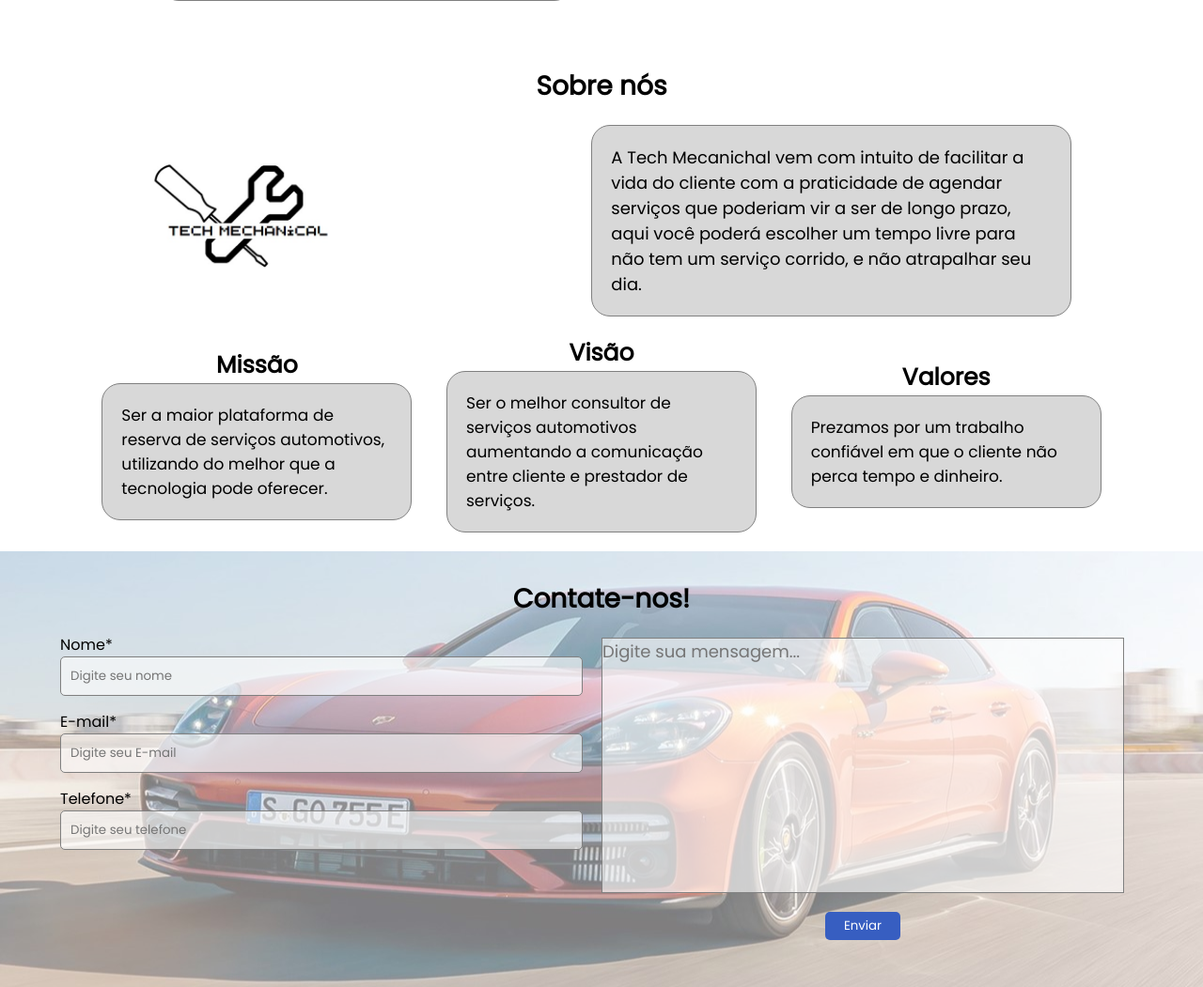
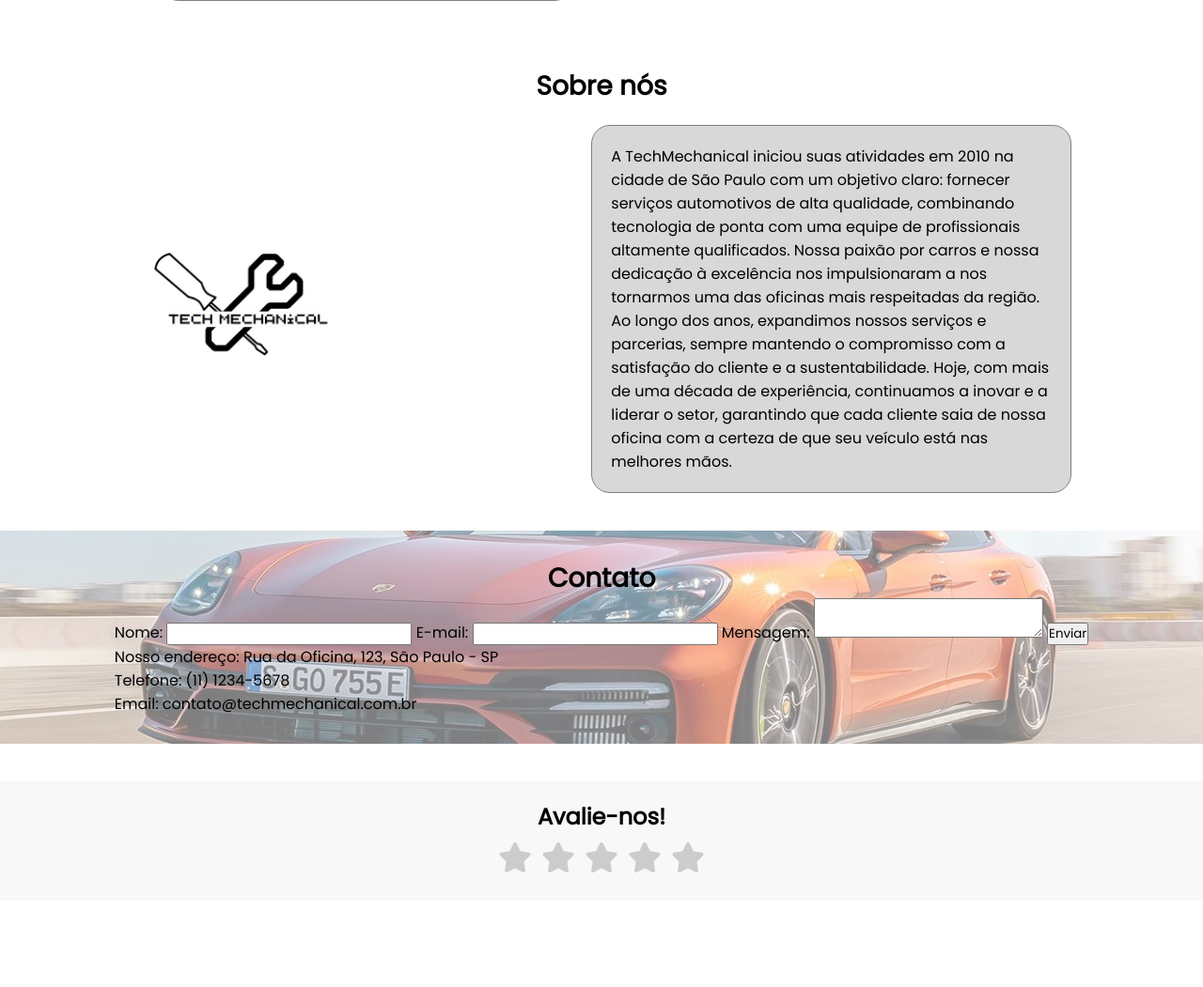
Before and after one commit to eliass0usa/Uninove-4semestre, a PHP site: page / in a window 1280 px wide. Shown: the part 2266-3317 px from the top of the page at 94% size. After the commit the page ends 3195 px from the top, so only its background shows below. Run offline with PHP 8.4, Linux system fonts and the light colour scheme; some libraries are stand-ins or nearby versions.

Commit message:
new feature

```diff
--- a/assets/js/index.js
+++ b/assets/js/index.js
@@ -10,3 +10,41 @@ hamburguerMenu.addEventListener('click', ()=>{
 closeMenuBtn.addEventListener('click', ()=>{
     document.querySelector('.header_wpnav').classList.toggle('menu-ativado')
 })
+
+document.addEventListener('DOMContentLoaded', function() {
+    const stars = document.querySelectorAll('.star');
+    const mensagem = document.querySelector('.avaliacao--mensagem');
+
+    stars.forEach(star => {
+        star.addEventListener('mouseover', onMouseOver);
+        star.addEventListener('mouseout', onMouseOut);
+        star.addEventListener('click', onClick);
+    });
+
+    function onMouseOver(e) {
+        const starValue = e.target.getAttribute('data-value');
+        stars.forEach(star => {
+            if (star.getAttribute('data-value') <= starValue) {
+                star.classList.add('hovered');
+            } else {
+                star.classList.remove('hovered');
+            }
+        });
+    }
+
+    function onMouseOut() {
+        stars.forEach(star => star.classList.remove('hovered'));
+    }
+
+    function onClick(e) {
+        const starValue = e.target.getAttribute('data-value');
+        stars.forEach(star => {
+            if (star.getAttribute('data-value') <= starValue) {
+                star.classList.add('selected');
+            } else {
+                star.classList.remove('selected');
+            }
+        });
+        mensagem.textContent = `Você avaliou com ${starValue} estrela(s). Obrigado!`;
+    }
+});
--- a/assets/style/style.css
+++ b/assets/style/style.css
@@ -383,52 +383,7 @@ body{
 
 /* contate-nos */
 
-.contato{
-    background-image: url("./assets/images/contato-1.jpeg");
-    background-position: center;
-    background-size: cover;
-    background-repeat: no-repeat;
-    display: flex;
-    flex-direction: column;
-    align-items: center;
-    justify-content: center;
-    padding: 30px 0 ;
-}
 
-.contato--titulo{
-    font-size: 28px;
-}
-
-.contato_form{
-    display: flex;
-    flex-direction: row;
-    justify-content: center;
-    width: 90%;
-
-
-}
-
-.contato_form_wp{
-    display: flex;
-    flex-direction: column;
-    width: 100%;
-
-}
-
-.contato_form_wp--label{
-    display: flex;
-    flex-direction: column;
-    margin-top: 15px;
-
-}
-
-.contato_form_wp--input{
-    padding: 10px;
-    border-radius: 5px;
-    outline: none;
-    border: 1px solid grey;
-    background-color: rgba(255, 255, 255, 0.603);
-}
 
 .form--wp{
     width: 100%;
@@ -544,3 +499,86 @@ body{
 .header_wpnav.menu-ativado{
     background-color: red;
 }
+
+/* AVALIAÇÃO */
+.avaliacao {
+    text-align: center;
+    padding: 20px;
+    background-color: #f8f8f8;
+    margin-top: 40px;
+}
+
+.avaliacao--titulo {
+    font-size: 1.5em;
+    margin-bottom: 10px;
+}
+
+.stars {
+    display: flex;
+    justify-content: center;
+    gap: 10px;
+}
+
+.star {
+    font-size: 2em;
+    cursor: pointer;
+    color: #ccc;
+}
+
+.star:hover,
+.star.hovered,
+.star.selected {
+    color: gold;
+}
+
+.avaliacao--mensagem {
+    margin-top: 10px;
+    font-size: 1em;
+}
+
+.contato{
+    background-image: url("./assets/images/contato-1.jpeg");
+    background-position: center;
+    background-size: cover;
+    background-repeat: no-repeat;
+    display: flex;
+    flex-direction: column;
+    align-items: center;
+    justify-content: center;
+    padding: 30px 0 ;
+}
+
+.contato--titulo{
+    font-size: 28px;
+}
+
+.contato_form{
+    display: flex;
+    flex-direction: row;
+    justify-content: center;
+    width: 90%;
+
+
+}
+
+.contato_form_wp{
+    display: flex;
+    flex-direction: column;
+    width: 100%;
+
+}
+
+.contato_form_wp--label{
+    display: flex;
+    flex-direction: column;
+    margin-top: 15px;
+
+}
+
+.contato_form_wp--input{
+    padding: 10px;
+    border-radius: 5px;
+    outline: none;
+    border: 1px solid grey;
+    background-color: rgba(255, 255, 255, 0.603);
+}
--- a/index.html
+++ b/index.html
@@ -16,8 +16,6 @@
     <link rel="preconnect" href="https://fonts.googleapis.com">
     <link rel="preconnect" href="https://fonts.gstatic.com" crossorigin>
     <link href="https://fonts.googleapis.com/css2?family=Poppins:ital,wght@0,200;0,300;0,400;1,400&display=swap" rel="stylesheet">
-
-
 </head>
 <body>
     <span id="home"></span>
@@ -43,7 +41,6 @@
                 </div>
             </nav>
         </div>
-
     </header>
 
     <!-- HOME -->
@@ -100,7 +97,6 @@
     <section id="servicos" class="servicos">
         <h2 class="servicos--titulo">Serviços</h2>
 
-
         <div class="servicos-wp">
             <article class="servicos_article">
                 <img src="./assets/images/servicos-1.jpeg" alt="" class="servicos_article--imagem">
@@ -119,7 +115,7 @@
                 <div class="servicos_article_card">
                     <h3 class="servicos_article_card--titulo">Funilaria</h3>
 
-                    <p class="servicos_article_card--desc">Preserve a beleza do seu veículo com a revisão preventiva de funilaria. Nossa equipe especializada realizará uma análise minuciosa da carroceria, reparando pequenos amassados, arranhões e danos estéticos. </p>
+                    <p class="servicos_article_card--desc">Preserve a beleza do seu veículo com a revisão preventiva de funilaria. Nossa equipe especializada realizará uma análise minuciosa da carroceria, reparando pequenos amassados, arranhões e danos estéticos.</p>
                 </div>
 
                 <button class="servicos_article--btn"> Agendar revisão</button>
@@ -136,7 +132,6 @@
                 <button class="servicos_article--btn"> Agendar revisão</button>
             </article>
         </div>
-
     </section>
 
     <!-- parceiros -->
@@ -174,71 +169,52 @@
             </div>
 
             <div class="sobrenos_historia-wp">
-                    <p class="sobrenos_historia--desc">A Tech Mecanichal vem com intuito de facilitar a vida do cliente com a praticidade de agendar serviços que poderiam vir a ser de longo prazo, aqui você   poderá escolher um tempo livre para não tem um serviço corrido, e não atrapalhar seu dia.</p>
-
-                </div>
-            </article>
-
-            <article class="sobrenos_infos">
-                <div class="sobrenos_infos_article">
-                    <h3 class="sobrenos_infos_article--titulo">Missão</h3>
-
-                    <div class="sobrenos_infos_article-card">
-                        <p class="sobrenos_infos_article-card--desc">Ser a maior plataforma de reserva de serviços automotivos, utilizando do melhor que a tecnologia pode oferecer.
-                        </p>
-                    </div>
-                </div>
-
-                <div class="sobrenos_infos_article">
-                    <h3 class="sobrenos_infos_article--titulo">Visão</h3>
-
-                    <div class="sobrenos_infos_article-card">
-                        <p class="sobrenos_infos_article-card--desc">Ser o melhor consultor de serviços automotivos aumentando a comunicação entre cliente e prestador de serviços.</p>
-                    </div>
-                </div>
-
-                <div class="sobrenos_infos_article">
-                    <h3 class="sobrenos_infos_article--titulo">Valores</h3>
-
-                    <div class="sobrenos_infos_article-card">
-                        <p class="sobrenos_infos_article-card--desc">Prezamos por um trabalho confiável em que o cliente não perca tempo e dinheiro.</p>
-                    </div>
+                <p class="sobrenos_historia-wp--desc">A TechMechanical iniciou suas atividades em 2010 na cidade de São Paulo com um objetivo claro: fornecer serviços automotivos de alta qualidade, combinando tecnologia de ponta com uma equipe de profissionais altamente qualificados. Nossa paixão por carros e nossa dedicação à excelência nos impulsionaram a nos tornarmos uma das oficinas mais respeitadas da região. Ao longo dos anos, expandimos nossos serviços e parcerias, sempre mantendo o compromisso com a satisfação do cliente e a sustentabilidade. Hoje, com mais de uma década de experiência, continuamos a inovar e a liderar o setor, garantindo que cada cliente saia de nossa oficina com a certeza de que seu veículo está nas melhores mãos.</p>
             </div>
         </article>
     </section>
 
-    <!-- contate-nos -->
+    <!-- Contato -->
 
-    <section id="contato" class="contato" style="background-image: url('./assets/images/contato-1.jpeg') ;">
+    <section id="contato" class="contato">
+        <h2 class="contato--titulo">Contato</h2>
 
-        <h2 class="contato--titulo">Contate-nos!</h2>
+        <article class="contato_ct wp-contato">
+            <form action="" class="contato_ct_form">
+                <label for="nome" class="contato_ct_form--label">Nome:</label>
+                <input type="text" name="nome" id="nome" class="contato_ct_form--input">
 
-            <form id="form" action="" class="contato_form">
-               <div class="contato_form_wp">
-                <label class="contato_form_wp--label">
-                    Nome*
-                    <input class="contato_form_wp--input" type="text" name="" id="" placeholder="Digite seu nome">
-                </label>
+                <label for="email" class="contato_ct_form--label">E-mail:</label>
+                <input type="email" name="email" id="email" class="contato_ct_form--input">
 
-                <label class="contato_form_wp--label">
-                    E-mail*
-                    <input class="contato_form_wp--input" type="email" name="" id="" placeholder="Digite seu E-mail">
-                </label>
+                <label for="mensagem" class="contato_ct_form--label">Mensagem:</label>
+                <textarea name="mensagem" id="mensagem" class="contato_ct_form--input"></textarea>
 
-                <label class="contato_form_wp--label">
-                    Telefone*
-                    <input  class="contato_form_wp--input" type="tel" name="" id="" placeholder="Digite seu telefone">
-                </label>
+                <button type="submit" class="contato_ct_form--btn">Enviar</button>
+            </form>
+
+            <div class="contato_ct_info">
+                <p class="contato_ct_info--desc">Nosso endereço: Rua da Oficina, 123, São Paulo - SP</p>
+                <p class="contato_ct_info--desc">Telefone: (11) 1234-5678</p>
+                <p class="contato_ct_info--desc">Email: contato@techmechanical.com.br</p>
             </div>
-
-                <div class="form--wp">
-                    <textarea name="" id="" cols="30" rows="10" placeholder="Digite sua mensagem..." class="contato_form--text"></textarea>
-
-                    <button class="contato_form--btn">Enviar</button>
-                </div>
-            </form>
+        </article>
     </section>
 
-<script src="./assets/js/index.js"></script>
+    <!-- AVALIAÇÃO -->
+    <footer class="avaliacao">
+        <h2 class="avaliacao--titulo">Avalie-nos!</h2>
+        <div class="stars">
+            <i class="fa fa-star star" data-value="1"></i>
+            <i class="fa fa-star star" data-value="2"></i>
+            <i class="fa fa-star star" data-value="3"></i>
+            <i class="fa fa-star star" data-value="4"></i>
+            <i class="fa fa-star star" data-value="5"></i>
+        </div>
+        <p class="avaliacao--mensagem"></p>
+    </footer>
+
+    <!-- JS -->
+    <script src="./assets/scripts/index.js"></script>
 </body>
 </html>
--- a/principal.php
+++ b/principal.php
@@ -43,6 +43,8 @@
 
           </div>
 
+
+
         </div>
       </div>
     </div>
```
Also changed, not shown: documento.md (added, +68 -0 lines), login.php (+16 -8 lines), usuarioDAO.php (+119 -138 lines), README.md, 2 other files. Lines whose indentation alone changed are shown as unchanged.
